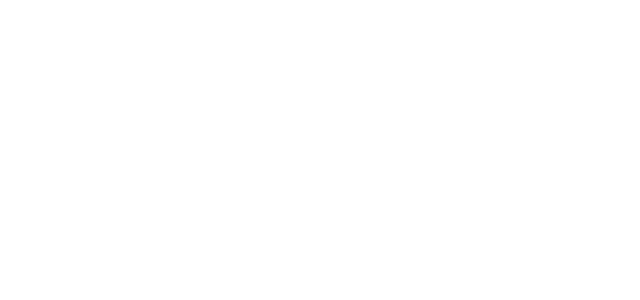
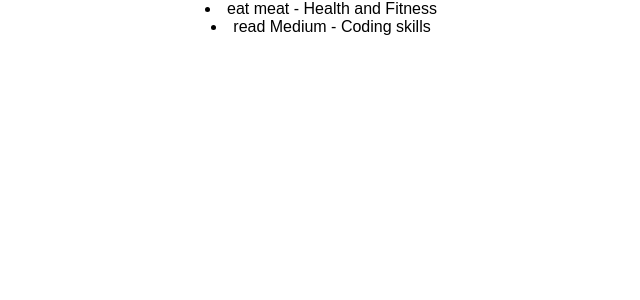
Before and after one commit to ali1129js/projectmanagerreactjs, a React (Create React App) app: page / in a window 1280 px wide. Shown: the top 300 px of the page, without its empty margins (319-959 px from the left). Built offline with nearby package versions, Linux system fonts and the light colour scheme.

Commit message:
adding a list component and passing the data as props

```diff
--- /dev/null
+++ b/src/Components/ProjectItem.js
@@ -0,0 +1,17 @@
+/**
+ * @Author: Ali Ismail
+ * @Date:   2018-04-03T13:39:59+02:00
+ * @Last modified by:   Ali Ismail
+ * @Last modified time: 2018-04-03T13:55:33+02:00
+ */
+import React, { Component } from 'react';
+class ProjectItem extends Component {
+  render() {
+    return (
+      <li className="theList">
+        {this.props.project.title} - {this.props.project.category}
+      </li>
+    );
+  }
+}
+export default ProjectItem;
--- a/src/Components/Projects.js
+++ b/src/Components/Projects.js
@@ -2,21 +2,24 @@
  * @Author: Ali Ismail
  * @Date:   2018-04-02T13:27:28+02:00
  * @Last modified by:   Ali Ismail
- * @Last modified time: 2018-04-03T13:35:34+02:00
+ * @Last modified time: 2018-04-03T13:53:03+02:00
  */
  import React, { Component } from 'react';
+ import ProjectItem from './ProjectItem';
  class Projects extends Component {
 
    render() {
      let projectItems;
      if(this.props.projects) {
        projectItems = this.props.projects.map(project => {
-         console.log(project);
+         return (
+           <ProjectItem  key={project.title} project={project}/>
+         );
        });
      }
      return (
        <div className="Projects">
-
+         {projectItems}
        </div>
      );
    }
```
